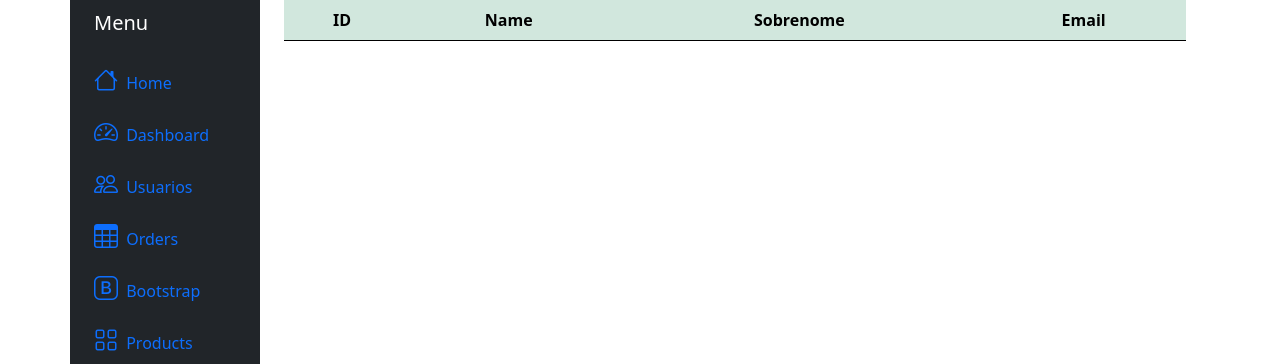
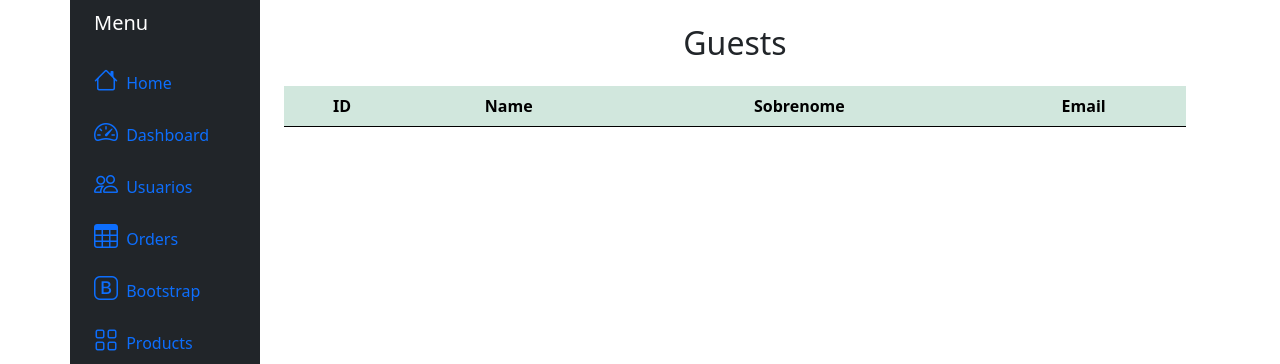
Before and after one commit to jacksonsr451/blog, a Django app: page /admin/users/guests/list/ in a window 1280 px wide. Shown: the part 56-420 px from the top of the page. Run offline with Django 4.2, Linux system fonts and the light colour scheme; lists and menus that the app fills with data are empty; some libraries are stand-ins or nearby versions.

Commit message:
Add titles in templates in banneds and guests

```diff
--- a/users/templates/home_admin_banneds.html
+++ b/users/templates/home_admin_banneds.html
@@ -16,6 +16,7 @@
 {% block 'content' %}
 <div class="container">
     <div class="row">
+        <h2 class="mt-4 mb-4" align="center">Banneds</h2>
         <table class="table table-success table-striped">
             <thead>
                 <tr align="center">
--- a/users/templates/home_admin_guests.html
+++ b/users/templates/home_admin_guests.html
@@ -16,6 +16,7 @@
 {% block 'content' %}
 <div class="container">
     <div class="row">
+        <h2 class="mt-4 mb-4" align="center">Guests</h2>
         <table class="table table-success table-striped">
             <thead>
                 <tr align="center">
```
